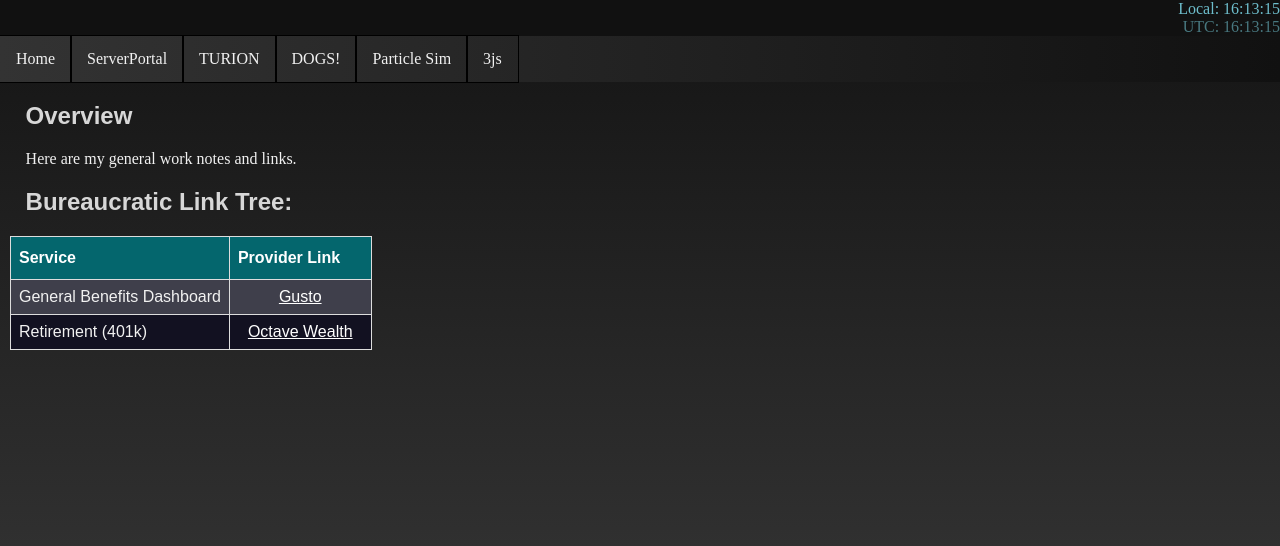
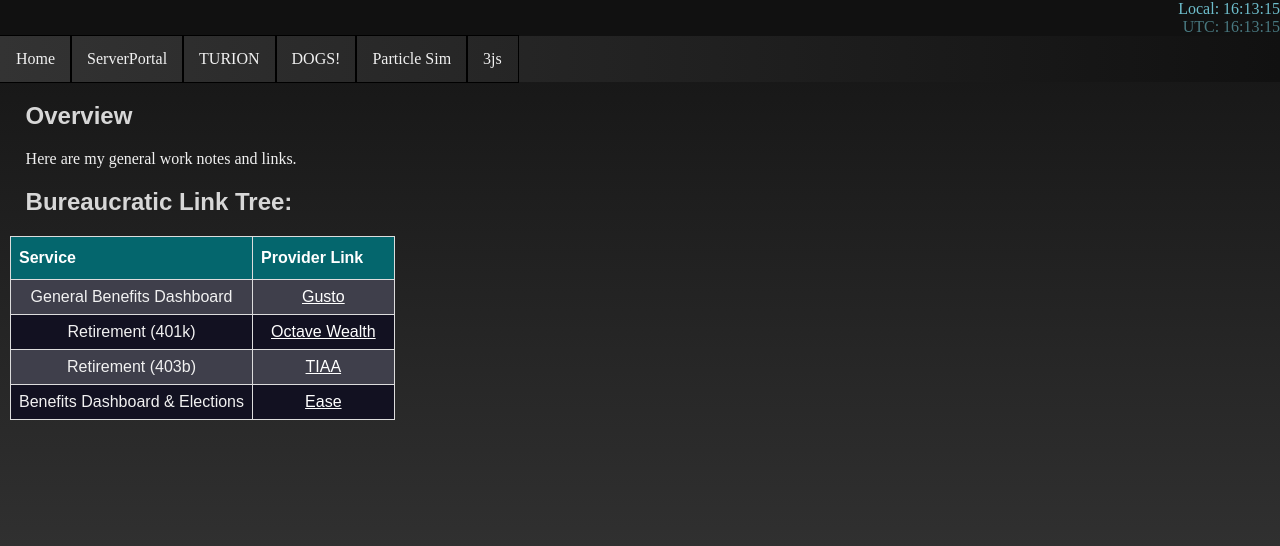
Before and after one commit to LizardButts/Zeus, a website with bundled scripts: page turion.html in a window 1280 px wide. Shown: the part 58-604 px from the top of the page. Built offline with nearby package versions, Linux system fonts and the light colour scheme.

Commit message:
Update Turion button and expand benefits links
Changed the button on index.html to reference Turion Space Corp and updated its link. Added new rows for 403b and benefits dashboard to the bureaucratic link tree in turion.html, and improved table alignment.

```diff
--- a/turion.html
+++ b/turion.html
@@ -29,19 +29,27 @@
         <br>
     </p>
     <h2>Bureaucratic Link Tree:</h2>
-    <table>
+    <table style="text-align: center;">
         <tr>
             <th>Service</th>
             <th>Provider Link</th>
         </tr>
         <tr>
             <td>General Benefits Dashboard</td>
-            <td style="text-align: center;"><a href="https://app.gusto.com/"> Gusto</a></td>
+            <td><a href="https://app.gusto.com/"> Gusto</a></td>
         </tr>
         <tr>
             <td>Retirement (401k)</td>
             <td><a href="https://app.octavewealth.com/asset/performance"> Octave Wealth</a></td>
         </tr>
+        <tr>
+            <td>Retirement (403b)</td>
+            <td><a href="https://my.tiaa.org/private/participant/home"> TIAA</a></td>
+        </tr>
+        <tr>
+            <td>Benefits Dashboard & Elections</td>
+            <td><a href="https://secure.ease.com/?jh4wPEjnBS9O9+btJV1QGg==_953e3bd00adb06c72d7fe8d83677d02ad6ef68efe762367e8d9fbecf5047fddaec">Ease</a></td>
+        </tr>
     </table>
 </body>
 </html>
```
Also changed, not shown: index.html (+2 -2 lines).
